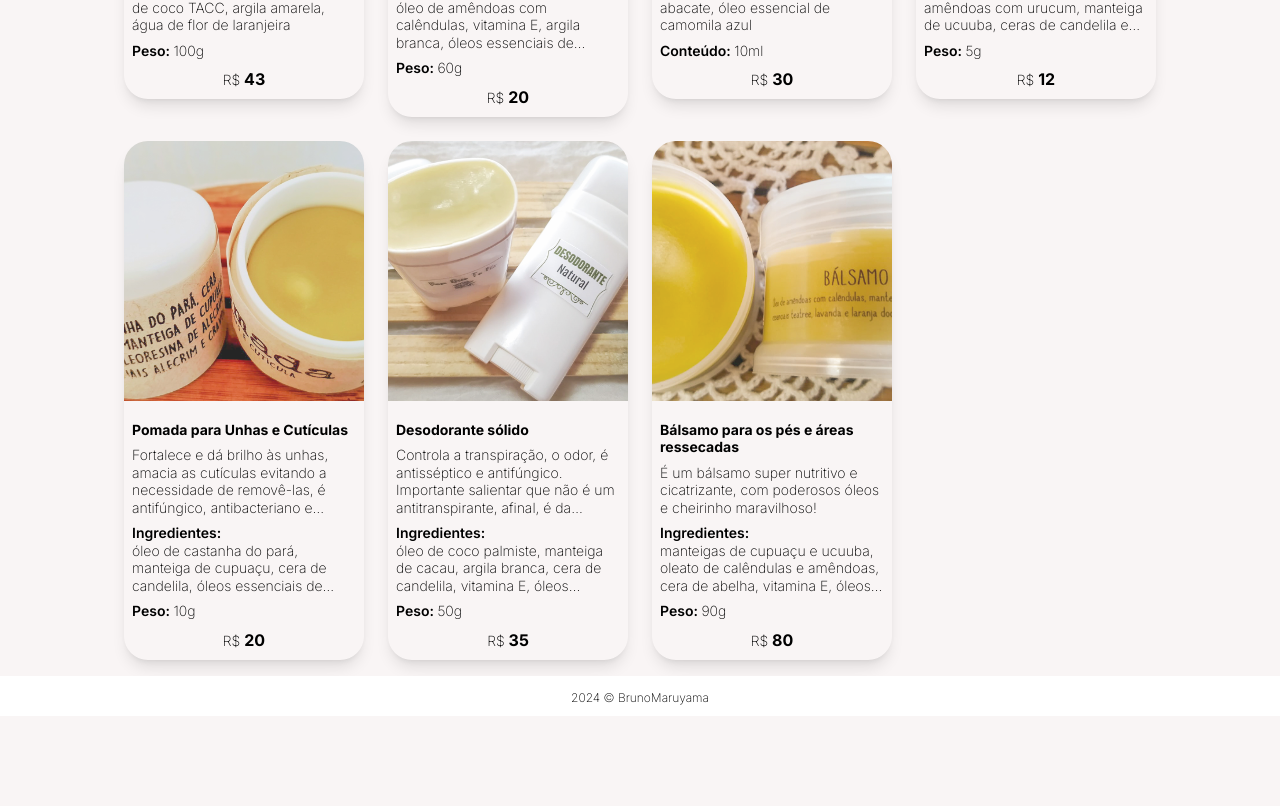
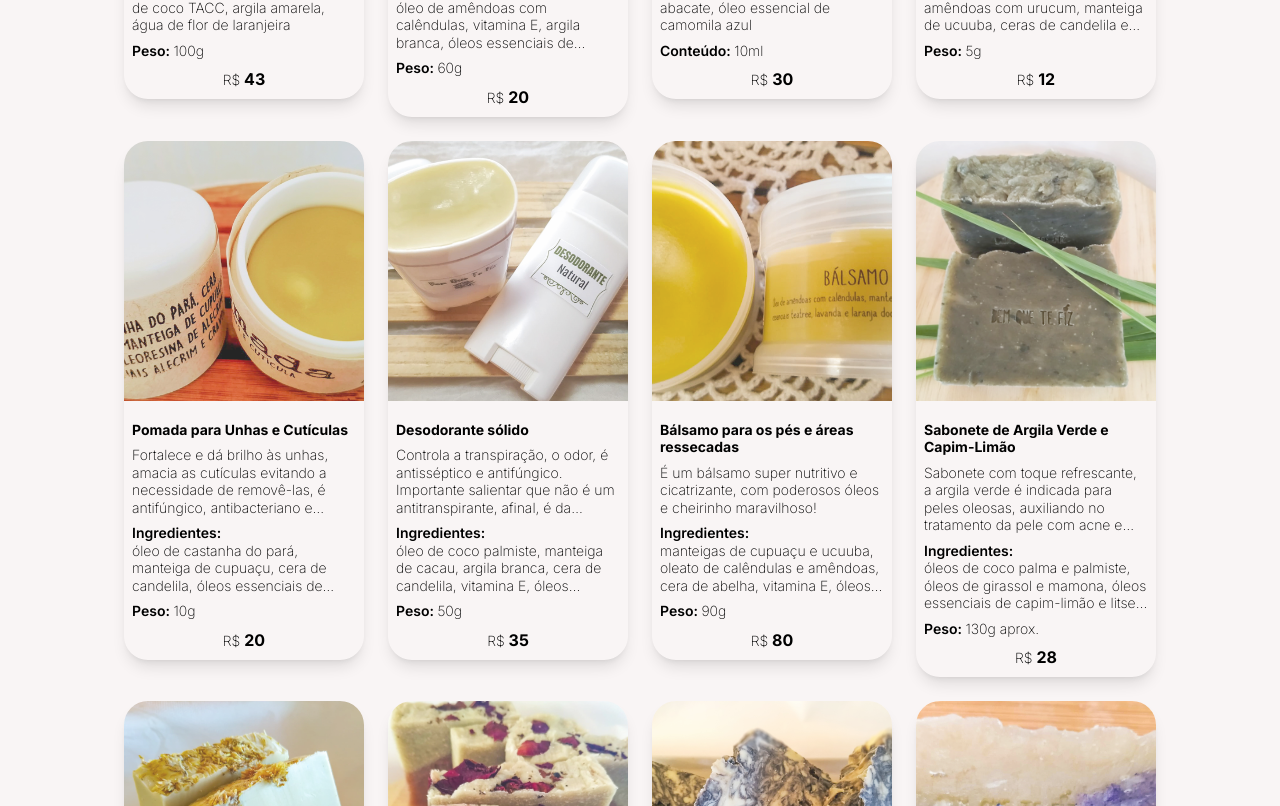
Before and after one commit to brunomaruyama/bemquetefiz, a Next.js app: page / in a window 1280 px wide. Shown: the part 2554-3360 px from the top of the page. Before the commit the page ends 3270 px from the top, so only its background shows below. Built offline with nearby package versions, Linux system fonts and the light colour scheme.

Commit message:
added type to Card at page.tsx

```diff
--- a/app/page.tsx
+++ b/app/page.tsx
@@ -4,6 +4,7 @@ import Image from "next/image";
 import WhatsButton from "@/components/whatsbutton/whatsbutton";
 import Footer from "@/components/footer/page";
 import { ProductProps } from "@/types/products";
+import { produtos } from "@/components/produtos/produtos";
 
 export default function Home() {
   return (
@@ -34,7 +35,9 @@ export default function Home() {
         </div>
       </div>
       <div className="p-4 grid lg:grid-cols-4 md:grid-cols-3 sm:grid-cols-2 grid-cols-1 gap-6">
-        <Card id={1} nome="Produto 1" descricao="Descrição do produto 1" />
+        {produtos.map((produto) => (
+          <Card key={produto.nome} {...produto} />
+        ))}
       </div>
       <Footer />
       <WhatsButton />
--- a/types/products.ts
+++ b/types/products.ts
@@ -1,5 +1,4 @@
 export interface ProductProps {
-  id: number;
   nome: string;
   preço?: number;
   peso?: string;
```
